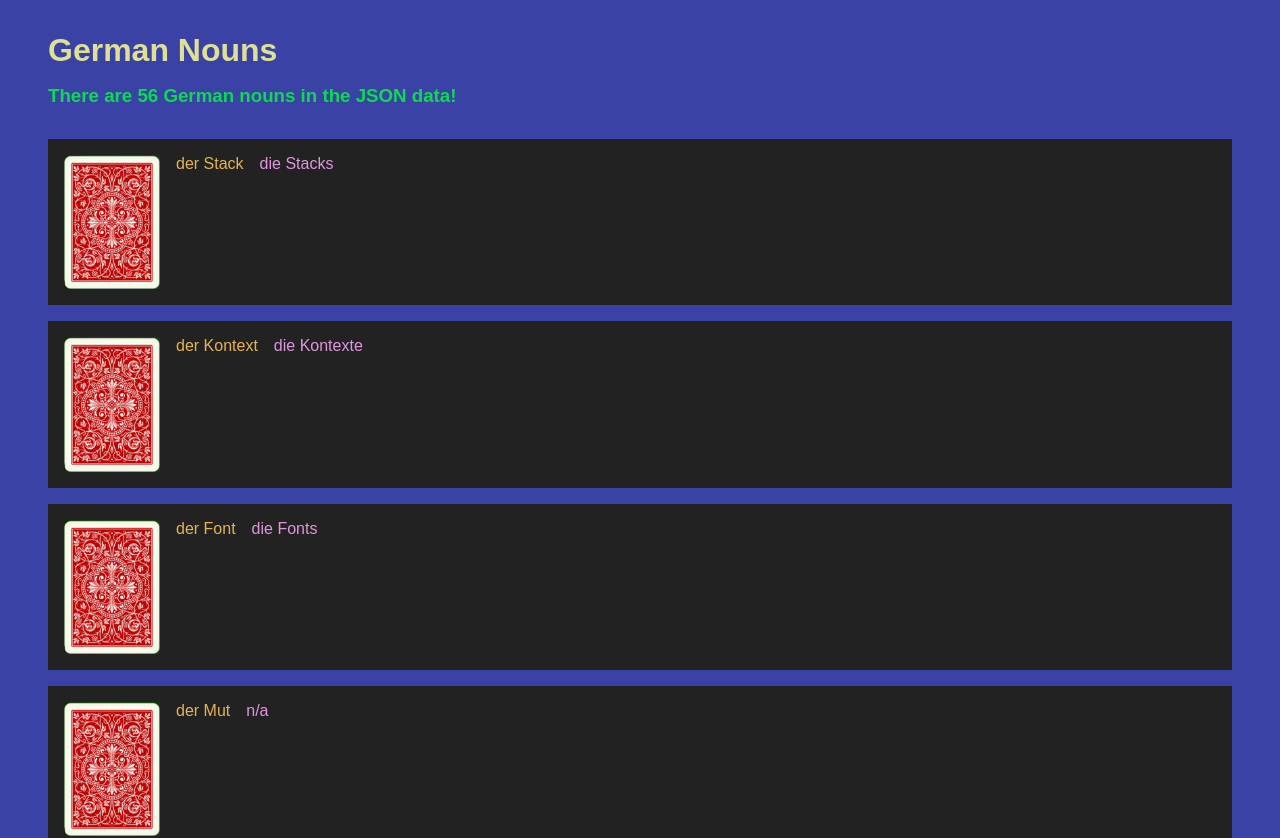
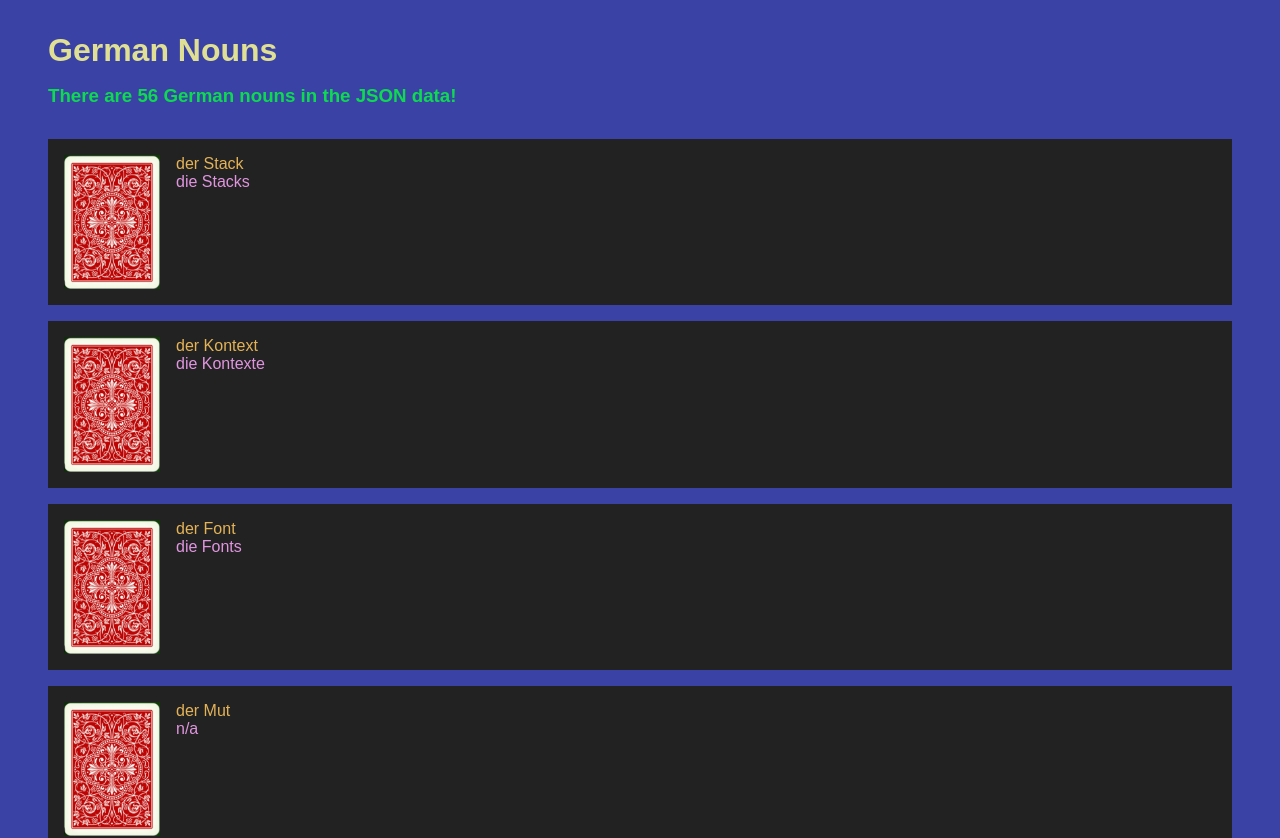
Before and after one commit to Scientific-Research/mk004reactbasics, a React (Vite) app: page / in a window 1280 px wide. Shown: the top 838 px of the page. Built offline with nearby package versions, Linux system fonts and the light colour scheme.

Commit message:
display: flex for cardback is there

```diff
--- a/src/App.jsx
+++ b/src/App.jsx
@@ -38,11 +38,13 @@ function App() {
       <h3>There are {germanNouns.length} German nouns in the JSON data!</h3>
       {germanNouns.map((n) => (
         <div className="germanNouns" key={n.singular}>
-          <img src="/public/images/cardback2.png" alt="" />
-          <p className="singular">
-            {n.article} {n.singular}
-          </p>
-          <p className="plural">{n.plural}</p>
+          <img src="/images/cardback2.png" alt="" />
+          <div>
+            <p className="singular">
+              {n.article} {n.singular}
+            </p>
+            <p className="plural">{n.plural}</p>
+          </div>
         </div>
       ))}
     </div>
```
